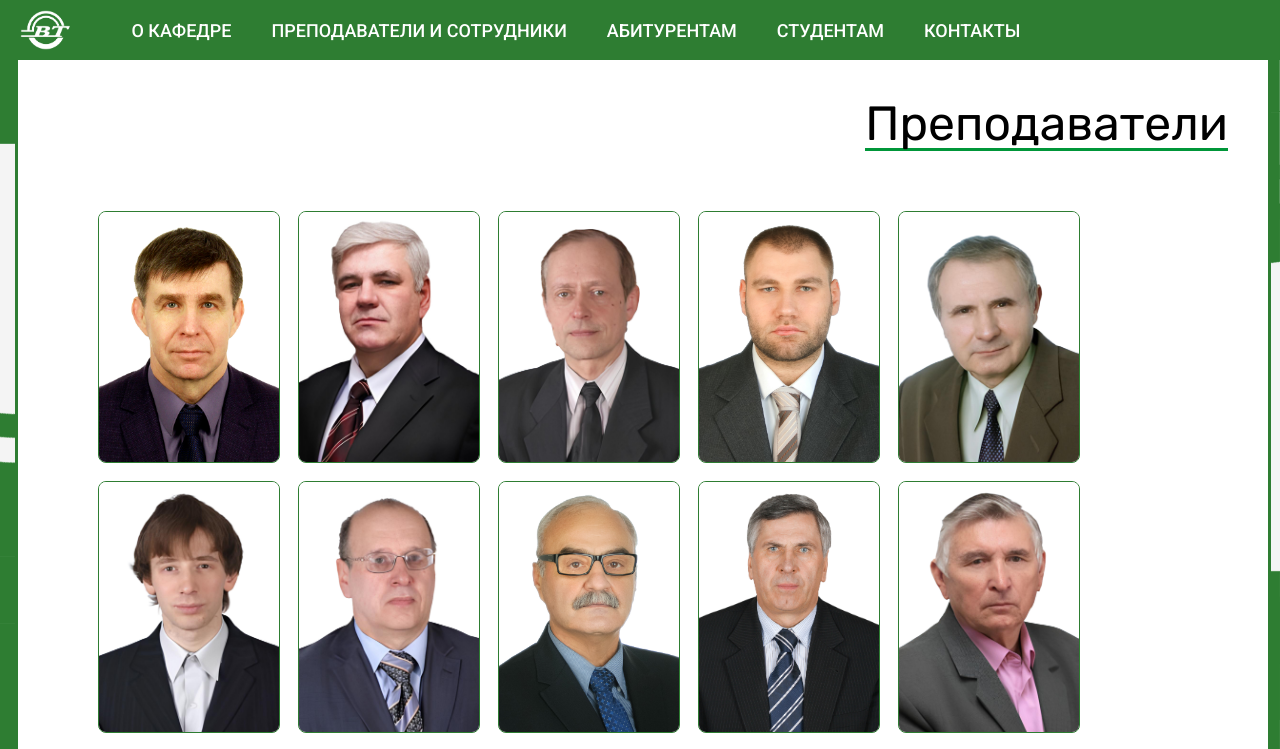
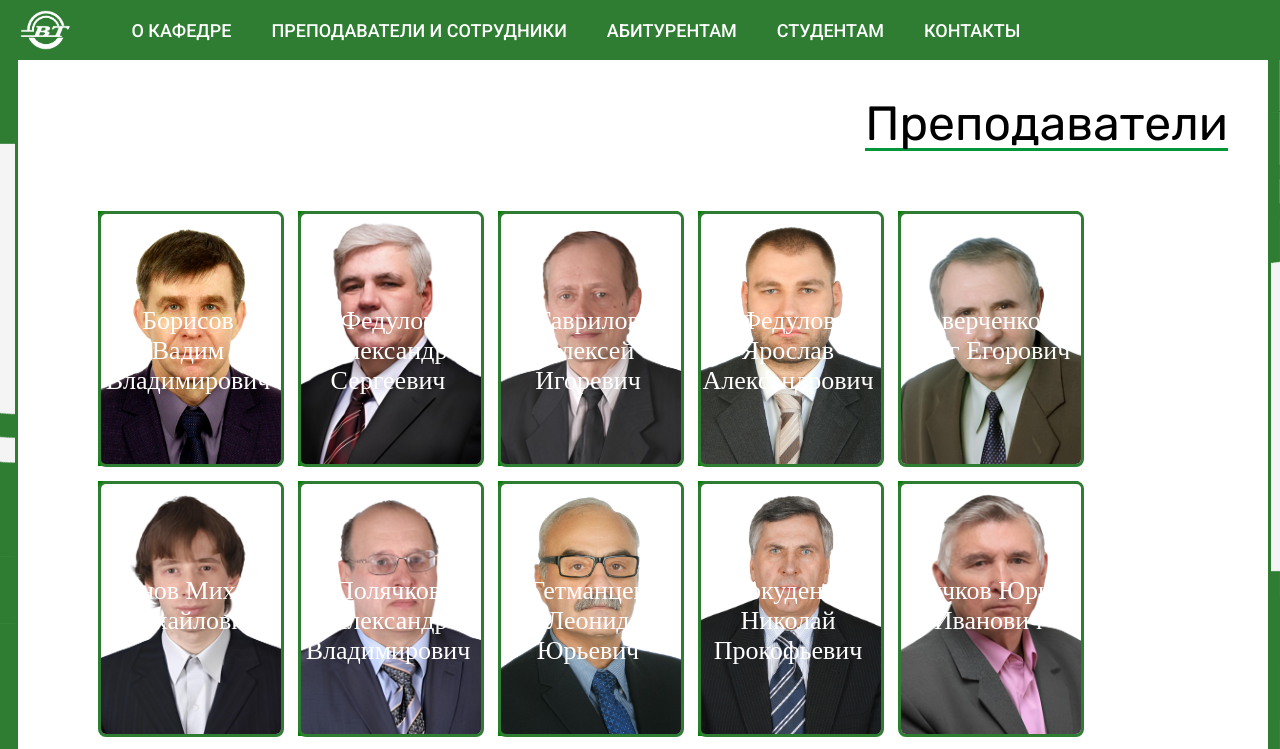
Before and after one commit to SyleeSFY/VT, a React (Create React App) app: page /educator in a window 1280 px wide. Shown: the top 749 px of the page. Built offline with nearby package versions, Linux system fonts and the light colour scheme.

Commit message:
завтра психану

```diff
--- a/src/pages/educator/educator.jsx
+++ b/src/pages/educator/educator.jsx
@@ -1,41 +1,34 @@
 import React from 'react';
 import '../../styles/educator.css';
-const path = "../../components/"
 const EducatorsInformation = [
   { id: 1, name: "Борисов\nВадим Владимирович", src: require("../../components/Educators/Borisov_Vadim_Vladimirovich.jpg") },
   { id: 2, name: "Федулов Александр Сергеевич", src: require("../../components/Educators/Fedulov_Aleksandr_Sergeevich.jpg") },
   { id: 3, name: "Гаврилов Алексей Игоревич", src: require("../../components/Educators/Gavrilov_Aleksey_Igorevich.jpg") },
   { id: 4, name: "Федулов Ярослав Александрович", src: require("../../components/Educators/Fedulov_YAroslav_Aleksandrovich.jpg") },
-  { id: 5, name: "Аверченков Олег Егорович", src: require("../../components/Educators/Averchenkov_Oleg_Egorovich.jpg")},
-
+  { id: 5, name: "Аверченков Олег Егорович", src: require("../../components/Educators/Averchenkov_Oleg_Egorovich.jpg") },
   { id: 6, name: "Зернов Михаил Михайлович", src: require("../../components/Educators/Zernov_Mihail_Mihaylovich.jpg") },
   { id: 7, name: "Полячков Александр Владимирович", src: require("../../components/Educators/Polyachkov_Aleksandr_Vladimirovich.jpg") },
   { id: 8, name: "Гетманцев Леонид Юрьевич", src: require("../../components/Educators/Getmantsev_Leonid_YUrevich.jpg") },
   { id: 9, name: "Прокуденков Николай Прокофьевич", src: require("../../components/Educators/Prokudenkov_Nikolay_Prokofevich.jpg") },
-
   { id: 10, name: "Пучков Юрий Иванович", src: require("../../components/Educators/Puchkov_YUriy_Ivanovich.jpg") },
-  { id: 11, name: "Свириденков Константин Иванович", src: require("../../components/Educators/Sviridenkov_Konstantin_Ivanovich.jpg")},
+  { id: 11, name: "Свириденков Константин Иванович", src: require("../../components/Educators/Sviridenkov_Konstantin_Ivanovich.jpg") },
   { id: 12, name: "Свириденкова Марина Александровна", src: require("../../components/Educators/Sviridenkova_Marina__Aleksandrovna.jpg") },
   { id: 13, name: "Денисова Ирина Александровна", src: require("../../components/Educators/Denisova_Irina_Aleksandrovna.jpg") },
-
   { id: 14, name: "Курылев Владимир Алексеевич", src: require("../../components/Educators/Kuryilev_Vladimir_Alekseevich.jpg") },
   { id: 15, name: "Тихонов Владимир Александрович", src: require("../../components/Educators/Tihonov_Vladimir_Aleksandrovich.jpg") },
   { id: 16, name: "Фомченков Владимир Петрович", src: require("../../components/Educators/Fomchenkov_Vladimir_Petrovich.jpg") },
   { id: 17, name: "Фомин Александр Иванович", src: require("../../components/Educators/Fomin_Aleksandr_Ivanovich.jpg") },
   { id: 18, name: "Андреев Михаил Алексеевич", src: require("../../components/Educators/Andreev_Mihail_Alekseevich.jpg") },
   { id: 19, name: "Федулова Светлана Александровна", src: require("../../components/Educators/Fedulova_Svetlana_Aleksandrovna.jpg") },
-  { id: 20, name: "Федулова Анастасия Сергеевна", src: require("../../components/Educators/Fedulova_Anastasiya_Sergeevna.jpg")},
+  { id: 20, name: "Федулова Анастасия Сергеевна", src: require("../../components/Educators/Fedulova_Anastasiya_Sergeevna.jpg") },
   { id: 21, name: "Жарков Антон Павлович", src: require("../../components/Educators/Jarkov_Anton_Pavlovich.jpg") },
   { id: 22, name: "Попков Дмитрий Юрьевич", src: require("../../components/Educators/Popkov_Dmitriy_YUrevich.jpg") },
   { id: 23, name: "Дубова Наталья Николаевна", src: require("../../components/Educators/Dubova_Natalya_Nikolaevna.jpg") },
   { id: 24, name: "Рыбаков Виктор Алексеевич", src: require("../../components/Educators/Ryibakov_Viktor_Alekseevich.jpg") },
-  { id: 25, name: "Ольшевская Ирина Николаевна", src: require("../../components/Educators/Olshevskaya_Irina_Nikolaevna.jpg") }];
+  { id: 25, name: "Ольшевская Ирина Николаевна", src: require("../../components/Educators/Olshevskaya_Irina_Nikolaevna.jpg") }
+];
 const Educator = () => {
-
-
-
   return (<div className='home'>
-
     <div className="DivInfo" style={{}}>
       <div className="FlexEnd">
         <div className="BlockTittleHome">
@@ -48,9 +41,10 @@ const Educator = () => {
           {EducatorsInformation.map(test => (
 
             <div className="Card">
-              <img src={test.src} alt='' />
-              <p className='fio'>{test.name}</p>
-
+              <div className="Active">
+                <img src={test.src} alt='' />
+                <p className='fio'>{test.name}</p>
+              </div>
             </div>
           ))}
 
--- a/src/styles/educator.css
+++ b/src/styles/educator.css
@@ -1,7 +1,6 @@
 .EducatorsCards {
     padding: 60px 80px;
     gap: 10px;
-
 }
 
 .Line {
@@ -9,7 +8,6 @@
     grid-template-columns: repeat(5, 1fr);
     flex-wrap: wrap;
     gap: 20px;
-    /* Расстояние между карточками */
 }
 
 .Card {
@@ -21,7 +19,7 @@
 }
 
 .Card img {
-    border: 1px solid #2e7d32;
+    border: 3px solid #2e7d32;
     border-radius: 8px;
 
     width: 100%;
@@ -33,21 +31,24 @@
 .fio {
     width: 100%;
     height: 100%;
-    opacity: 0;
-    transition: opacity 0.5s ease;
+    opacity: 1;
+    /* transition: opacity 0.5s ease; */
     color: white;
     white-space: pre-line;
     text-align: center;
     font-size: 26px;
     padding-top: 0px;
     background: green;
+    margin-top: -165px;
+    padding-bottom: 70px;
 
 
 }
+.Active{
+    box-sizing: border-box;
+    background: green;
+}
 
-.fio:hover {
-    opacity: 1;
-}
 
 /*  */
 @media (max-width: 768px) {
@@ -56,11 +57,3 @@
     }
 
 }
-
-
-.Card img {}
-
-.fio {
-    margin-top: 10px;
-    font-weight: bold;
-}
```
